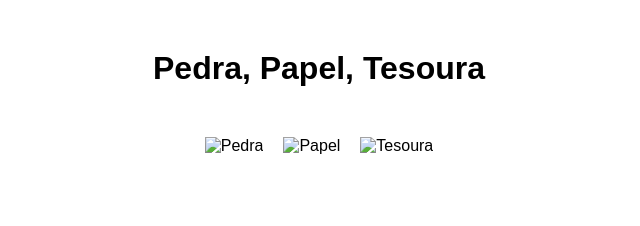
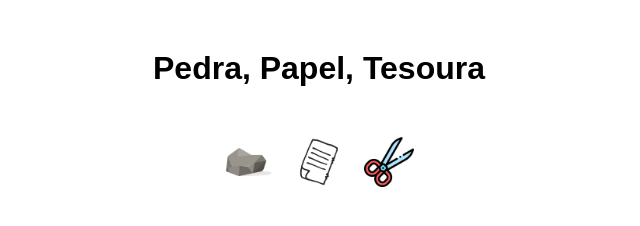
Before and after one commit to edsonlima2506/Mais1Code, a plain HTML site: page aula31/index.html in a window 1280 px wide. Shown: the whole page, without its empty margins (321-961 px from the left). Drawn offline with Linux system fonts and the light colour scheme.

Commit message:
Add imagens à aula

```diff
--- a/aula31/index.html
+++ b/aula31/index.html
@@ -9,9 +9,9 @@
     <div id="game-container">
         <div id="result"></div>
         <div id="choices">
-            <img id="rock" src="rock.png" alt="Pedra" onclick="play('rock')">
-            <img id="paper" src="paper.png" alt="Papel" onclick="play('paper')">
-            <img id="scissors" src="scissors.png" alt="Tesoura" onclick="play('scissors')">
+            <img id="pedra" src="images/pedra.png" alt="Pedra" onclick="play('pedra')">
+            <img id="papel" src="images/papel.png" alt="Papel" onclick="play('papel')">
+            <img id="tesoura" src="images/tesoura.png" alt="Tesoura" onclick="play('tesoura')">
         </div>
         <div id="computer-choice"></div>
     </div>
--- a/aula31/style.css
+++ b/aula31/style.css
@@ -24,6 +24,7 @@ h1 {
 img {
     margin: 0 10px;
     cursor: pointer;
+    width: 50px;
 }
 
 #computer-choice {
```
Also changed, not shown: aula31/images/papel.png (added), aula31/images/pedra.png (added), aula31/images/tesoura.png (added).
